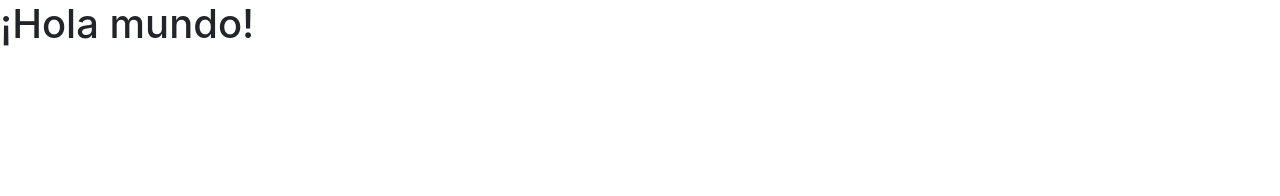
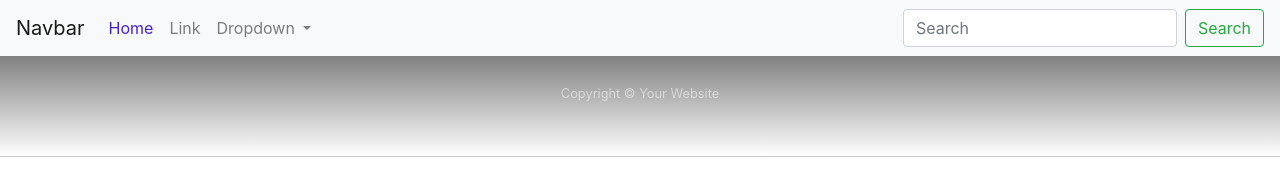
Before and after one commit to manualba/Trabajo2DIW, a plain HTML site: page index.html in a window 1280 px wide. Drawn offline with nearby package versions, Linux system fonts and the light colour scheme.

Commit message:
Add files via upload

```diff
--- /dev/null
+++ b/css.css
@@ -0,0 +1,26 @@
+body {
+    padding-bottom: 70px;
+}
+
+#selected{
+    color: #4724C8;
+
+}
+
+#footer {
+    /*
+    display: flex;
+    flex-wrap: wrap;
+    justify-content: space-between;
+*/
+background-color: #292c2f;
+        box-shadow: 0 1px 1px #ccc;
+        padding: 20px 30px;
+        height: 100px;
+        color: #4e5359;
+        box-sizing: border-box;
+        bottom: 0px;
+        width: 100%;
+        background: -prefix-linear-gradient(top, gray, white);
+        background: linear-gradient(to bottom, gray, white);
+}
--- a/index.html
+++ b/index.html
@@ -1,29 +1,75 @@
-<!DOCTYPE html>
+<!doctype html>
 <html lang="en">
   <head>
+    <!-- Required meta tags -->
     <meta charset="utf-8">
-    <meta http-equiv="X-UA-Compatible" content="IE=edge">
-    <meta name="viewport" content="width=device-width, initial-scale=1">
-    <title>Plantilla básica de Bootstrap</title>
+    <meta name="viewport" content="width=device-width, initial-scale=1, shrink-to-fit=no">
 
-    <!-- CSS de Bootstrap -->
-    <link href="css/bootstrap.min.css" rel="stylesheet" media="screen">
+    <!-- Bootstrap CSS -->
+    <link rel="stylesheet" href="https://stackpath.bootstrapcdn.com/bootstrap/4.4.1/css/bootstrap.min.css" integrity="sha384-Vkoo8x4CGsO3+Hhxv8T/Q5PaXtkKtu6ug5TOeNV6gBiFeWPGFN9MuhOf23Q9Ifjh" crossorigin="anonymous">
+    <link rel="stylesheet" href="css.css">
 
-    <!-- librerías opcionales que activan el soporte de HTML5 para IE8 -->
-    <!--[if lt IE 9]>
-      <script src="https://oss.maxcdn.com/libs/html5shiv/3.7.0/html5shiv.js"></script>
-      <script src="https://oss.maxcdn.com/libs/respond.js/1.4.2/respond.min.js"></script>
-    <![endif]-->
+    <title>index</title>
   </head>
   <body>
-    <h1>¡Hola mundo!</h1>
+    <nav class="navbar navbar-expand-lg navbar-light bg-light">
+      <a class="navbar-brand" href="#">Navbar</a>
+      <button class="navbar-toggler" type="button" data-toggle="collapse" data-target="#navbarSupportedContent" aria-controls="navbarSupportedContent" aria-expanded="false" aria-label="Toggle navigation">
+        <span class="navbar-toggler-icon"></span>
+      </button>
 
-    <!-- Librería jQuery requerida por los plugins de JavaScript -->
-    <script src="http://code.jquery.com/jquery.js"></script>
+      <div class="collapse navbar-collapse" id="navbarSupportedContent">
+        <ul class="navbar-nav mr-auto">
+          <li class="nav-item active">
+            <a class="nav-link" href="#" id="selected">Home <span class="sr-only"><!--(current)--></span></a>
+          </li>
+          <li class="nav-item">
+            <a class="nav-link" href="#">Link</a>
+          </li>
+          <li class="nav-item dropdown">
+            <a class="nav-link dropdown-toggle" href="#" id="navbarDropdown" role="button" data-toggle="dropdown" aria-haspopup="true" aria-expanded="false">
+              Dropdown
+            </a>
+            <div class="dropdown-menu" aria-labelledby="navbarDropdown">
+              <a class="dropdown-item" href="#">Action</a>
+              <a class="dropdown-item" href="#">Another action</a>
+              <div class="dropdown-divider"></div>
+              <a class="dropdown-item" href="#">Something else here</a>
+            </div>
+          </li>
 
-    <!-- Todos los plugins JavaScript de Bootstrap (también puedes
-         incluir archivos JavaScript individuales de los únicos
-         plugins que utilices) -->
-    <script src="js/bootstrap.min.js"></script>
+        </ul>
+        <form class="form-inline my-2 my-lg-0">
+          <input class="form-control mr-sm-2" type="search" placeholder="Search" aria-label="Search">
+          <button class="btn btn-outline-success my-2 my-sm-0" type="submit">Search</button>
+        </form>
+      </div>
+    </nav>
+
+
+
+
+
+
+
+
+    <footer id="footer" class="py-4 bg-dark text-white-50">
+      <div class="container text-center">
+        <small>Copyright &copy; Your Website</small>
+      </div>
+    </footer>
+
+
+
+
+
+    <!-- Optional JavaScript -->
+    <!-- jQuery first, then Popper.js, then Bootstrap JS -->
+    <script src="https://code.jquery.com/jquery-3.4.1.slim.min.js" integrity="sha384-J6qa4849blE2+poT4WnyKhv5vZF5SrPo0iEjwBvKU7imGFAV0wwj1yYfoRSJoZ+n" crossorigin="anonymous"></script>
+    <script src="https://cdn.jsdelivr.net/npm/popper.js@1.16.0/dist/umd/popper.min.js" integrity="sha384-Q6E9RHvbIyZFJoft+2mJbHaEWldlvI9IOYy5n3zV9zzTtmI3UksdQRVvoxMfooAo" crossorigin="anonymous"></script>
+    <script src="https://stackpath.bootstrapcdn.com/bootstrap/4.4.1/js/bootstrap.min.js" integrity="sha384-wfSDF2E50Y2D1uUdj0O3uMBJnjuUD4Ih7YwaYd1iqfktj0Uod8GCExl3Og8ifwB6" crossorigin="anonymous"></script>
+
+
+
   </body>
 </html>
```
